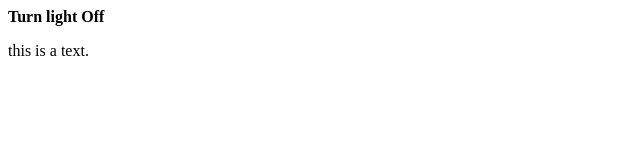
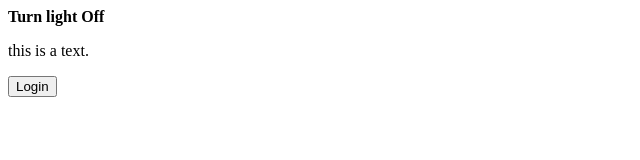
Before and after one commit to FaFa987/javascript-lexicon, a plain HTML site: page index.html in a window 1280 px wide. Shown: the whole page, without its empty margins (0-640 px from the left). Drawn offline with Linux system fonts and the light colour scheme.

Commit message:
button onclick="function()" ---> Event

```diff
--- a/index.html
+++ b/index.html
@@ -7,6 +7,9 @@
 </head>
 <body>
     <div id="main">This is JS party</div>
+    <button onclick="login()">
+        Login
+    </button>
     <script>
         console.log("Hello JS");
 
@@ -18,6 +21,11 @@
 
         mainElement.appendChild(pElement);
 
+        function login(){
+            console.log("login function is execute...");
+            alert("Login operation is done.");
+        }
+
     </script>
 </body>
 </html>
```
